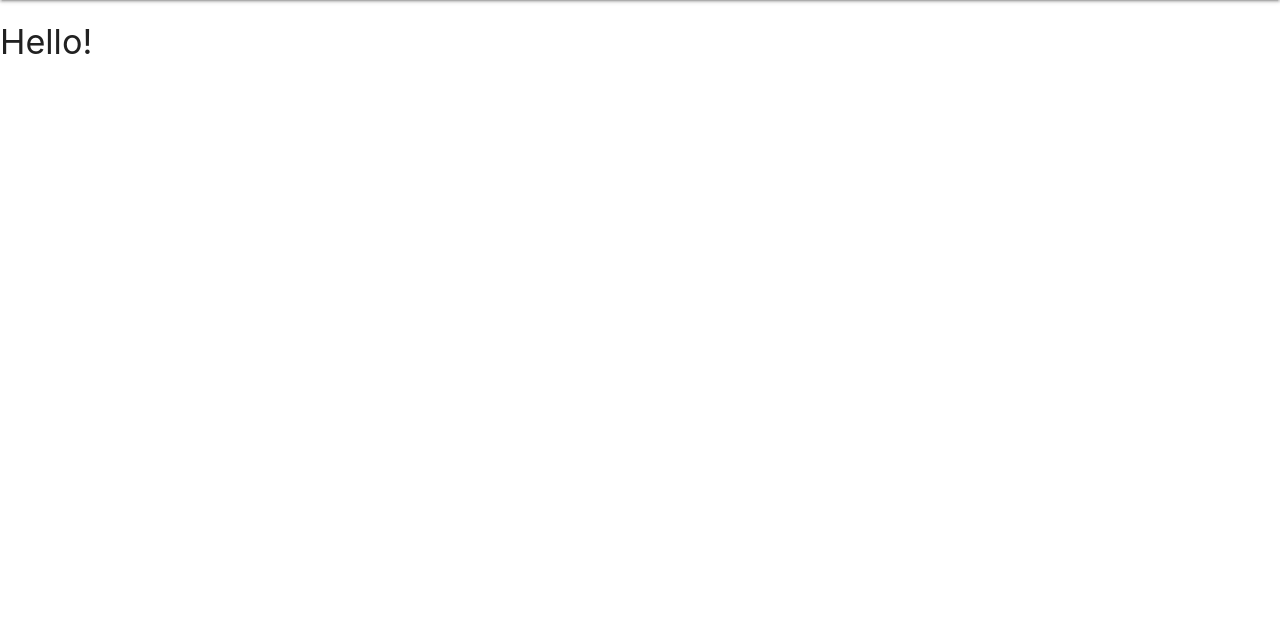
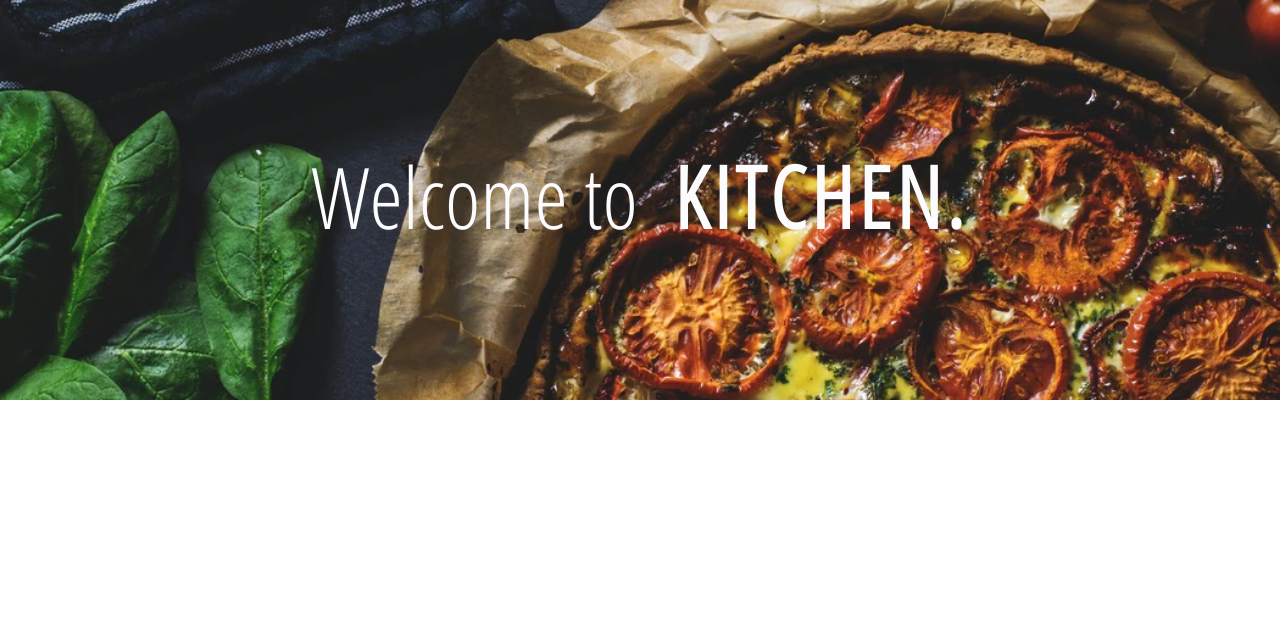
Before and after one commit to Code-Institute-Submissions/Kitchen, a Flask app: page / in a window 1280 px wide. Shown: the part 64-704 px from the top of the page. Run offline with Flask 2, Linux system fonts and the light colour scheme; data that the repository does not hold is empty; some libraries are stand-ins or nearby versions.

Commit message:
Add hero img with heading text to index page

```diff
--- a/static/css/style.css
+++ b/static/css/style.css
@@ -12,13 +12,30 @@
     text-transform: uppercase;
 }
 
+
+/* navbar ---------------------------------------- */
+.nav-extended {
+    background-color: #093824;
+}
+
 .navbar-text a {
     font-size: 20px!important;
 }
 
-/* navbar ---------------------------------------- */
-.nav-extended {
-    background-color: #093824;
+/* index hero img --------------------------------- */
+.hero-img {
+    height: 400px;
+    width: 100%;
+    background-image: url('../img/hero1.jpg');
+    background-position: center center;
+    background-size: cover;
+}
+
+.welcome-h1 {
+    color: #FCFCFF;
+    font-size: 85px;
+    margin: 0px;
+    padding-top: 150px;
 }
 
 /* footer ---------------------------------------- */
--- a/templates/index.html
+++ b/templates/index.html
@@ -1,6 +1,8 @@
 {% extends "base.html" %}
 {% block content %}
 
-    <h4>Hello!</h4>
+    <div class="hero-img center-align">
+            <h1 class="welcome-h1 open-sans">Welcome to <strong class="logo-text">Kitchen.</strong></h1>
+    </div>
 
 {% endblock %}
```
Also changed, not shown: static/img/hero1.jpg (added).
